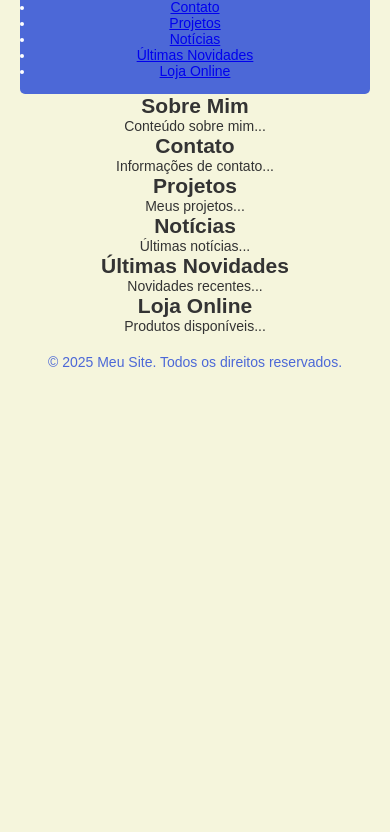
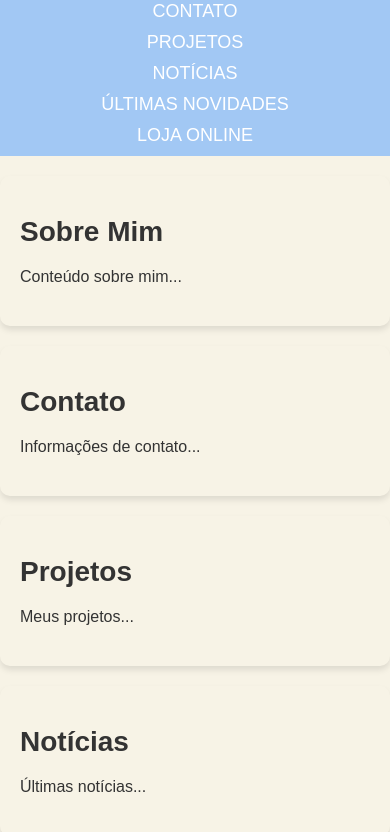
Before and after one commit to Nathan-eng-2n/teste1, a plain HTML site: page index.html in a window 390 px wide. Shown: the part 68-900 px from the top of the page. Before the commit the page ends 844 px from the top, so only its background shows below. Drawn offline with Linux system fonts and the light colour scheme.

Commit message:
Update styles.css

```diff
--- a/styles.css
+++ b/styles.css
@@ -1,93 +1,109 @@
-/* Reset de estilos */
+/* Variáveis de cores */
+:root {
+    --blue-soft: #A2C8F4;
+    --cream: #F7F3E6;
+    --black: #333;
+    --hover-effect: rgba(0, 0, 0, 0.1);
+}
+
+/* Reset básico de estilos */
 * {
     margin: 0;
     padding: 0;
     box-sizing: border-box;
 }
 
-/* Cores principais */
-:root {
-    --blue-soft: #4c68d7;
-    --cream: #f5f5dc;
-    --black: #333;
+/* Corpo */
+body {
+    font-family: 'Arial', sans-serif;
+    background-color: var(--cream);
+    color: var(--black);
 }
 
-/* Estilos gerais */
-body {
-    font-family: Arial, sans-serif;
-    background-color: var(--cream);
-    color: var(--black);
-    padding: 20px;
-    text-align: center;
+/* Estilos do Header */
+header {
+    background-color: var(--blue-soft);
+    padding: 10px 0;
 }
 
-header {
-    background-color: var(--blue-soft);
-    padding: 15px;
-    border-radius: 5px;
+.navbar {
+    display: flex;
+    justify-content: space-between;
+    align-items: center;
+    padding: 0 20px;
+}
+
+.navbar .logo {
+    font-size: 24px;
+    font-weight: bold;
     color: white;
 }
 
-footer {
-    margin-top: 20px;
-    color: var(--blue-soft);
+.nav-links {
+    list-style: none;
+    display: flex;
+    gap: 20px;
 }
 
-/* Estilos do modal */
-.modal {
-    display: none;
-    position: fixed;
-    z-index: 1;
-    left: 0;
-    top: 0;
-    width: 100%;
-    height: 100%;
-    overflow: auto;
-    background-color: rgba(0, 0, 0, 0.5); /* Fundo escuro */
-    padding-top: 60px;
-    transition: opacity 0.3s ease;
+.nav-links li {
+    position: relative;
 }
 
-.modal-content {
-    background-color: white;
-    margin: 5% auto;
-    padding: 20px;
-    border-radius: 10px;
-    width: 80%;
-    max-width: 400px;
-    box-shadow: 0px 15px 30px rgba(0, 0, 0, 0.1);
-    animation: fadeIn 0.5s ease-out;
+.nav-links a {
+    text-decoration: none;
+    color: white;
+    font-size: 18px;
+    text-transform: uppercase;
+    padding: 5px 10px;
 }
 
-/* Estilo do botão de fechar */
-.close {
-    color: #aaa;
-    float: right;
-    font-size: 28px;
-    font-weight: bold;
-    cursor: pointer;
+.nav-links a:hover {
+    background-color: rgba(255, 255, 255, 0.2);
+    border-radius: 5px;
 }
 
-.close:hover,
-.close:focus {
-    color: black;
-    text-decoration: none;
-    cursor: pointer;
+/* Estilos das Seções */
+.section {
+    padding: 40px 20px;
+    margin: 20px 0;
+    border-radius: 10px;
+    box-shadow: 0 4px 6px rgba(0, 0, 0, 0.1);
+    transition: transform 0.3s ease, box-shadow 0.3s ease;
 }
 
-/* Animação do Modal */
-@keyframes fadeIn {
-    0% { opacity: 0; transform: translateY(-30px); }
-    100% { opacity: 1; transform: translateY(0); }
+.section:hover {
+    transform: translateY(-10px);
+    box-shadow: 0 8px 12px rgba(0, 0, 0, 0.2);
 }
 
-/* Responsividade */
-@media (max-width: 600px) {
-    body {
-        font-size: 14px;
+section h2 {
+    font-size: 28px;
+    margin-bottom: 20px;
+}
+
+/* Estilos do Footer */
+footer {
+    text-align: center;
+    padding: 20px;
+    background-color: var(--blue-soft);
+    color: white;
+}
+
+/* Estilos para responsividade */
+@media (max-width: 768px) {
+    .nav-links {
+        flex-direction: column;
+        gap: 10px;
     }
 
-    .modal-content {
-        width: 90%;
+    .nav-links a {
+        padding: 8px 15px;
     }
 }
+
+@media (max-width: 480px) {
+    .navbar {
+        flex-direction: column;
+        text-align: center;
+    }
+}
```
